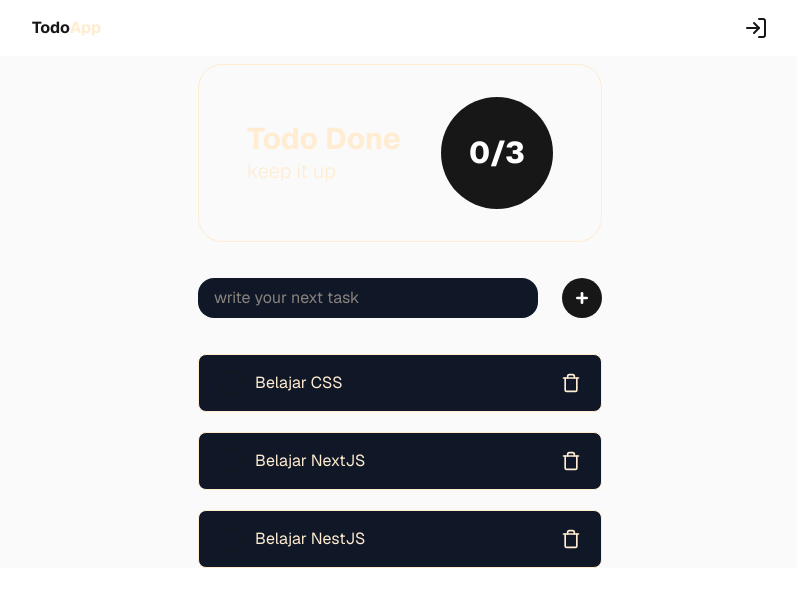
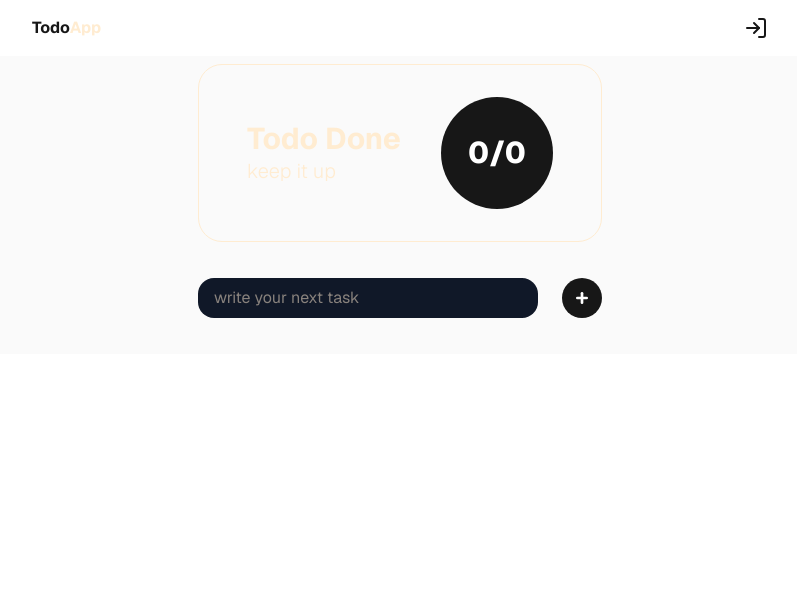
Before and after one commit to izhal27/todo-nextjs, a Next.js app: page / in a window 1280 px wide. Shown: the top 606 px of the page, without its empty margins (240-1037 px from the left). Built offline with nearby package versions, Linux system fonts and the light colour scheme.

Commit message:
change state manager to zustand

```diff
--- a/app/layout.tsx
+++ b/app/layout.tsx
@@ -29,9 +29,7 @@ export default function RootLayout({
       <body
         className={`${geistSans.variable} ${geistMono.variable} antialiased`}
       >
-        <Providers>
-          {children}
-        </Providers>
+        {children}
       </body>
     </html>
   );
--- a/components/todo/TodoComposer.tsx
+++ b/components/todo/TodoComposer.tsx
@@ -3,14 +3,14 @@
 import { useState } from "react";
 import AddButton from "../ui/AddButton";
 import TodoInput from "./TodoInput";
-import { useTodo } from "@/hooks/useTodo";
+import { useTodoStore } from "@/stores/todo.store";
 
 export default function TodoComposer() {
   const [value, setValue] = useState('');
-  const { dispatch } = useTodo();
+  const addTodo = useTodoStore(state => state.addTodo);
 
   const addButtonHandler = () => {
-    dispatch({ type: "ADD_TODO", payload: value });
+    addTodo({ id: Date.now(), title: value, status: 'active' });
     setValue("");
   }
 
--- a/components/todo/TodoItem.tsx
+++ b/components/todo/TodoItem.tsx
@@ -1,38 +1,38 @@
-import { Todo } from "@/contexts/todo/todo-type";
+import { TodoItemVM } from "@/view-models/todoItemVM-type";
 import { TrashIcon } from "lucide-react";
 
 type Props = {
-  todoItem: Todo,
-  onEditTodo: (id: number) => void,
-  onRemoveTodo: (id: number) => void,
-  onToggleStatusTodo: (id: number) => void,
+  item: TodoItemVM,
+  onEditTodo: (id: string, title: string) => void,
+  onRemoveTodo: (id: string) => void,
+  onToggleStatusTodo: (id: string) => void,
 }
 
 export default function TodoItem(props: Props) {
-  const { todoItem, onEditTodo, onRemoveTodo, onToggleStatusTodo } = props;
+  const { item, onRemoveTodo, onToggleStatusTodo } = props;
 
   return (
     <div className="flex justify-between items-center px-5 py-4 w-full rounded-lg border bg-gray-900 border-papaya">
       <div className="flex gap-3 items-center">
         <input
           type="checkbox"
-          id={`status-${todoItem.id}`}
-          checked={todoItem.status === 'completed'}
-          onChange={() => onToggleStatusTodo(todoItem.id)}
+          id={`status-${item.key}`}
+          checked={item.completed}
+          onChange={() => onToggleStatusTodo(item.key)}
           className="appearance-none w-6 h-6 border border-foreground rounded-full hover:border-green-500 checked:bg-green-500 checked:border-0"
         />
         <label
-          htmlFor={`status-${todoItem.id}`}
-          className={`text-papaya hover:opacity-60  ${todoItem.status === 'completed' ? 'line-through opacity-60' : ''}`}
+          htmlFor={`status-${item.key}`}
+          className={`text-papaya hover:opacity-60  ${item.completed ? 'line-through opacity-60' : ''}`}
         >
-          {todoItem.title}
+          {item.label}
         </label>
       </div>
       <div className="text-papaya hover:text-foreground transition-colors duration-200 ease-out">
         <TrashIcon
           size={20}
           className="cursor-pointer"
-          onClick={() => onRemoveTodo(todoItem.id)}
+          onClick={() => onRemoveTodo(item.key)}
         />
       </div>
     </div>
--- a/components/todo/TodoList.tsx
+++ b/components/todo/TodoList.tsx
@@ -1,39 +1,22 @@
 'use client'
 
-import { useTodo } from "@/hooks/useTodo";
 import TodoItem from "./TodoItem";
+import { useTodoViewModel } from "@/view-models/useTodoViewModel";
+
 export default function TodoList() {
-  const { state, dispatch } = useTodo();
-
-  const onEditTodoHandler = (id: number) => {
-    if (id) {
-      dispatch({ type: 'EDIT_TODO', payload: { id, title: '-BERUBAH-' } })
-    }
-  }
-
-  const onRemoveTodoHandler = (id: number) => {
-    if (id) {
-      dispatch({ type: 'REMOVE_TODO', payload: id })
-    }
-  }
-
-  const onToggleStatusTodoHandler = (id: number) => {
-    if (id) {
-      dispatch({ type: 'TOGGLE_STATUS_TODO', payload: id })
-    }
-  }
+  const { items, onUpdateTodo, onRemoveTodo, onToggleTodo } = useTodoViewModel();
 
   return (
     <ul className="flex flex-col gap-5 w-full">
       {
-        state.todos.map(todo =>
+        items.map(item =>
         (
-          <li key={todo.id}>
+          <li key={item.key}>
             <TodoItem
-              todoItem={todo}
-              onEditTodo={onEditTodoHandler}
-              onRemoveTodo={onRemoveTodoHandler}
-              onToggleStatusTodo={onToggleStatusTodoHandler}
+              item={item}
+              onEditTodo={onUpdateTodo}
+              onRemoveTodo={onRemoveTodo}
+              onToggleStatusTodo={onToggleTodo}
             />
           </li>
         ))
--- a/components/todo/TodoSummary.tsx
+++ b/components/todo/TodoSummary.tsx
@@ -1,10 +1,11 @@
 'use client'
 
-import { useTodo } from "@/hooks/useTodo";
+import { useTodoStore } from "@/stores/todo.store";
+
 export default function TodoSummary() {
-  const { state } = useTodo();
-  const totalTodos = state.todos.length;
-  const completedTodos = state.todos.filter(todo => todo.status === 'completed').length;
+  const todos = useTodoStore(state => state.todos);
+  const totalTodos = todos.length;
+  const completedTodos = todos.filter(todo => todo.status === 'completed').length;
 
   return (
     <div className="flex py-8 px-12 justify-between gap-10 items-center border border-papaya rounded-3xl">
--- a/contexts/todo/todo-type.ts
+++ b/contexts/todo/todo-type.ts
@@ -1,8 +1,8 @@
-export type Todo = {
-  id: number
-  title: string
-  status: 'active' | 'completed'
-}
+// export type Todo = {
+//   id: number
+//   title: string
+//   status: 'active' | 'completed'
+// }
 
 export type TodoState = {
   todos: Todo[]
--- /dev/null
+++ b/stores/todo.store.ts
@@ -0,0 +1,52 @@
+import { create } from 'zustand';
+import { persist } from 'zustand/middleware';
+
+export type StatusTodo = 'active' | 'completed';
+
+export type Todo = {
+  id: number,
+  title: string,
+  status: StatusTodo
+}
+
+type TodoState = {
+  todos: Todo[];
+};
+
+type TodoActions = {
+  addTodo: (todo: Todo) => void
+  updateTodo: (id: number, title: string) => void
+  removeTodo: (id: number) => void
+  toggleStatus: (id: number) => void
+};
+
+export const useTodoStore = create<TodoState & TodoActions>()(
+  persist((set) => ({
+    todos: [],
+    addTodo: (todo) => set((state) => ({
+      todos: [...state.todos, todo]
+    })),
+    updateTodo: (id, title) =>
+      set((state) => ({
+        todos: state.todos.map((t) =>
+          t.id === id ? { ...t, title } : t
+        ),
+      })),
+
+    removeTodo: (id) =>
+      set((state) => ({
+        todos: state.todos.filter((todo) => todo.id !== id),
+      })),
+
+    toggleStatus: (id) =>
+      set((state) => ({
+        todos: state.todos.map((todo) =>
+          todo.id === id
+            ? { ...todo, status: todo.status === 'active' ? 'completed' : 'active' }
+            : todo
+        ),
+      })),
+  }),
+    { name: 'todos-sorage' }
+  )
+);
--- /dev/null
+++ b/view-models/todoItemVM-type.ts
@@ -0,0 +1,5 @@
+export type TodoItemVM = {
+  key: string;
+  label: string;
+  completed: boolean;
+};
--- /dev/null
+++ b/view-models/useTodoViewModel.tsx
@@ -0,0 +1,40 @@
+'use client';
+
+import { useTodoStore } from '@/stores/todo.store';
+
+export function useTodoViewModel() {
+  const todos = useTodoStore((s) => s.todos);
+  const updateTitle = useTodoStore((s) => s.updateTodo);
+  const toggleStatus = useTodoStore((s) => s.toggleStatus);
+  const removeTodo = useTodoStore((s) => s.removeTodo);
+
+  const items = todos.map((todo) => ({
+    key: String(todo.id),
+    label: todo.title,
+    completed: todo.status === 'completed',
+  }));
+
+  function onUpdateTodo(key: string, title: string) {
+    const id = Number(key);
+    const clean = title.trim();
+
+    if (!clean) return;
+
+    updateTitle(id, clean);
+  }
+
+  function onToggleTodo(key: string) {
+    toggleStatus(Number(key));
+  }
+
+  function onRemoveTodo(key: string) {
+    removeTodo(Number(key));
+  }
+
+  return {
+    items,
+    onUpdateTodo,
+    onToggleTodo,
+    onRemoveTodo,
+  };
+}
```
